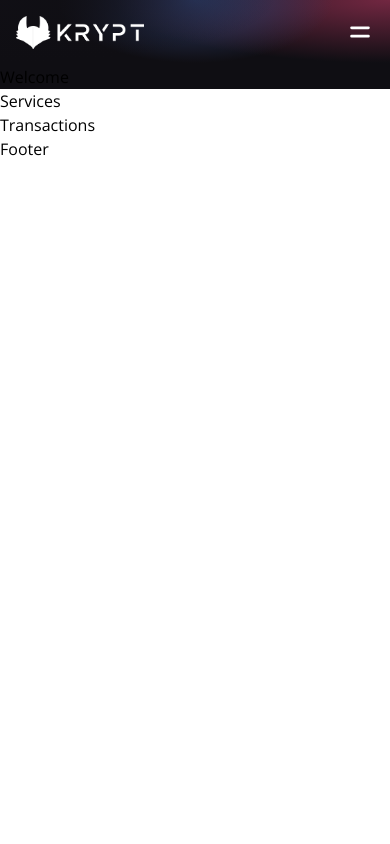
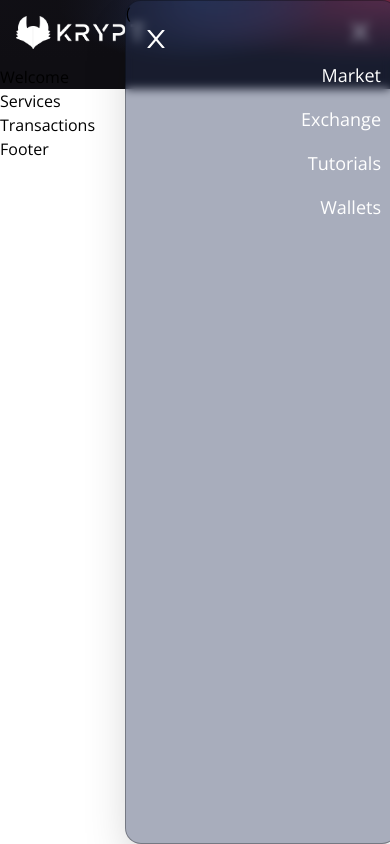
Before and after one commit to Malhar-Soomro/blockchain-application, a React (Vite) app in the folder client/: page / in a window 390 px wide. Built offline with nearby package versions, Linux system fonts and the light colour scheme.

Commit message:
navbar developed

```diff
--- a/client/src/components/Navbar.jsx
+++ b/client/src/components/Navbar.jsx
@@ -1,55 +1,59 @@
-import React from "react";
-import {HiMenuAlt4} from "react-icons/hi"
-import {AiOutlineClose} from "react-icons/ai";
+import {useState} from 'react'
+import { HiMenuAlt4 } from "react-icons/hi";
+import { AiOutlineClose } from "react-icons/ai";
 
-import logo from "../../images/logo.png";
+import logo from "../../images/logo.png"
 
-const NavbarItem = ({ title, classProps}) => {
+const NavbarItem = ({title, classProps}) => {
     return (
-        <li className={`mx-4 cursor-pointer ${classProps}`}>
+        <li className={`text-white mx-4 ${classProps}`}>
             {title}
         </li>
     )
 }
 
 const Navbar = () => {
-    const [toggleMenu,  setToggleMenu] = React.useState(false)
+    const [toggleMenu, setToggleMenu] = useState(true)
 
-    return(
-        <nav className="w-full flex md:justify-center justify-between items-center p-4">
-
-          <div className="md:flex-[0.5]">
-            <img src={logo} alt="logo" className="w-32 cursor-pointer"/>
+  return (
+     <nav className='flex md:justify-center justify-between items-center px-4'>
+         <div className='flex-[0.5]'>
+         <img src={logo} alt="logo" className='w-32 py-4 cursor-pointer' />
         </div>
 
-           <ul className="text-white md:flex hidden list-none flex-row  items-center">
-           {["Market", "Exchange", "Tutorials", "Wallets"].map((item, index) => (
-            <NavbarItem key={item + index} title = {item}/>
-           ))}
-            <li className="bg-[#2952e3] py-2 px-7 mx-4 rounded-full cursor-pointer hover:bg-[#2546bd]">
+        <ul className='items-center cursor-pointer md:flex hidden'>
+        {["Market", "Exchange", "Tutorials", "Wallets"].map((item,index)=>{
+            return (
+                <NavbarItem key={index} title={item}/>
+            )
+        })}
+        <li className='text-white mx-4 bg-[#2952e3] py-2 px-7 rounded-full cursor-pointer hover:bg-[#2546bd]'>
             Login
         </li>
         </ul>
 
-           <div className="flex relative">
+        <div className='flex relative'>
             {toggleMenu
-           ? <AiOutlineClose fontSize={28} className="text-white md:hidden cursor-pointer" onClick={()=> setToggleMenu(false)}/>
-           : <HiMenuAlt4 fontSize={28} className="text-white md:hidden cursor-pointer" onClick={()=> setToggleMenu(true)}/>
+            ? (<AiOutlineClose fontSize={28} className='text-white cursor-pointer md:hidden' onClick={()=> setToggleMenu(false)}/>)
+            : (<HiMenuAlt4 fontSize={28} className='text-white cursor-pointer md:hidden' onClick={()=> setToggleMenu(true)}/>)
             }
             {toggleMenu && (
-            <ul
-            className="fixed top-0 -right-2 p-3 w-[70vw] h-screen shadow-2xl md:hidden list-none flex flex-col items-end rounded-md blue-glassmorphism text-white animate-slide-in">
-                <li className="text-xl w-full my-2">
-                <AiOutlineClose onClick={()=> setToggleMenu(false)} />
+                <ul className='z-10 fixed top-0 -right-2 shadow-2xl cursor-pointer flex flex-col md:hidden w-[70vw] h-screen blue-glassmorphism items-end'>
+                <li className='w-full'>
+                (<AiOutlineClose fontSize={28} className='text-white cursor-pointer md:hidden mx-4' onClick={()=> setToggleMenu(false)}/>
                 </li>
-                {["Market", "Exchange", "Tutorials", "Wallets"].map((item, index) => (
-                <NavbarItem key={item + index} title = {item} classProps="my-2 text-lg"/>
-           ))}
+                  {["Market", "Exchange", "Tutorials", "Wallets"].map((item,index)=>{
+                      return (
+                          <NavbarItem key={index} title={item} classProps="my-2 text-lg"/>
+                      );
+                  })}
                 </ul>
-           )}
+                     )
+                }
         </div>
+
     </nav>
-    );
+  )
 }
 
-export default Navbar;
+export default Navbar
```
Lines whose indentation alone changed are shown as unchanged.
